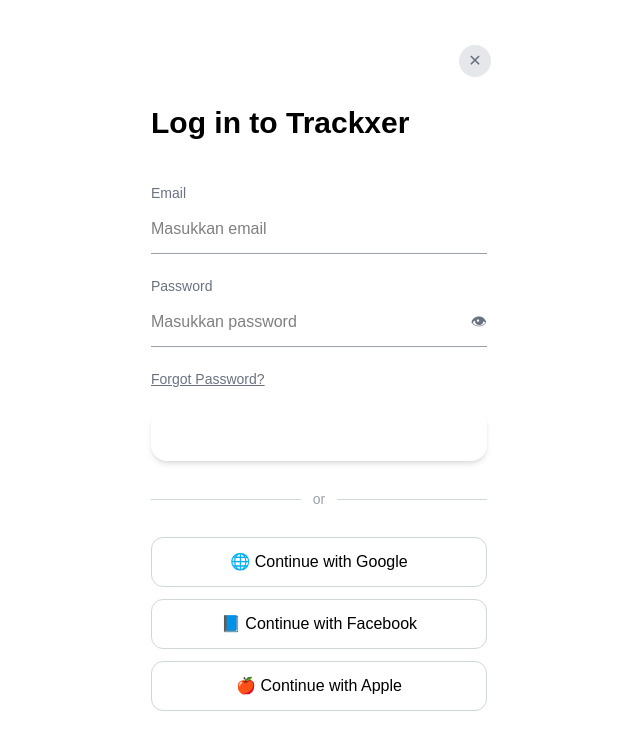
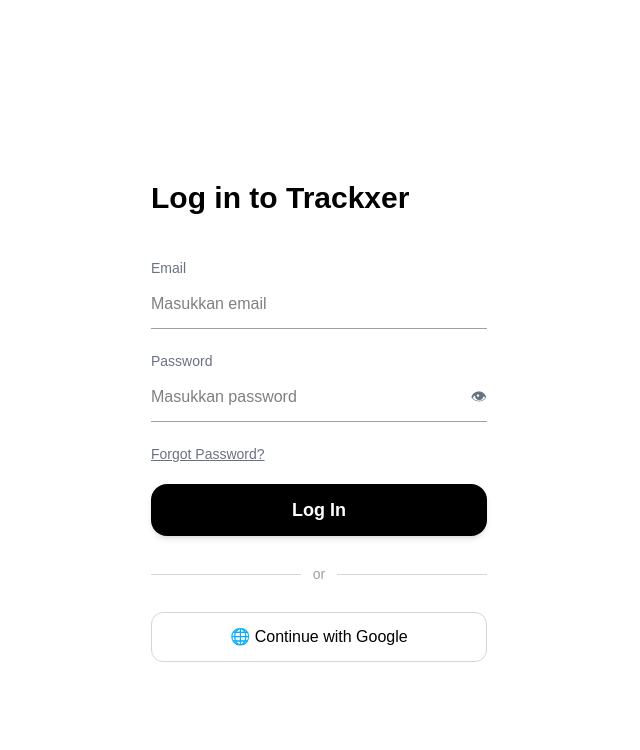
Before and after one commit to RamadhanRendi18/trackxer-frontend, a Next.js app: page /login in a window 1280 px wide. Shown: the top 750 px of the page, without its empty margins (321-961 px from the left). Built offline with nearby package versions, Linux system fonts and the light colour scheme.

Commit message:
membuat halaman login berelasi dengan backend

```diff
--- a/app/login/page.tsx
+++ b/app/login/page.tsx
@@ -1,14 +1,44 @@
+"use client";
+
+import { useState } from "react";
+import axios from "axios";
+
 export default function LoginPage() {
+
+    const [email, setEmail] = useState("");
+    const [password, setPassword] = useState("");
+
+    const handleLogin = async (e: React.FormEvent) => {
+        e.preventDefault();
+
+        try{
+
+            const response = await axios.post(
+                "http://localhost:3000/api/auth/login",
+                {
+                    email,
+                    password,
+                }
+            );
+
+            console.log(response.data);
+
+            alert("Login Berhasil");
+
+        } catch(error){
+            console.log(error);
+
+            alert("Login Gagal");
+        }
+
+    }
+
     return (
         <div className="min-h-screen bg-background flex items-center justify-center p-4">
 
             {/* Mobile Container */}
-            <div className="w-full max-w-sm bg-white rounded-[40px] p-6 relative min-h-[750px]">
+            <div className="w-full max-w-sm bg-white rounded-[40px] p-6 relative h-[600px] overflow-hidden">
 
-                {/* Close Button */}
-                <button className="absolute top-5 right-5 w-8 h-8 rounded-full bg-gray-200 text-gray-500 flex items-center justify-center">
-                    ✕
-                </button>
 
                 {/* Header */}
                 <div className="mt-14">
@@ -18,7 +48,7 @@
                 </div>
 
                 {/* Form */}
-                <form className="mt-10 space-y-5">
+                <form onSubmit={handleLogin} className="mt-10 space-y-5">
 
                     {/* Email */}
                     <div>
@@ -29,6 +59,8 @@
                         <input
                             type="email"
                             placeholder="Masukkan email"
+                            value={email}
+                            onChange={(e) => setEmail(e.target.value)}
                             className="w-full border-b border-gray-400 py-3 outline-none text-black"
                         />
                     </div>
@@ -43,6 +75,8 @@
                             <input
                                 type="password"
                                 placeholder="Masukkan password"
+                                value={password}
+                                onChange={(e) => setPassword(e.target.value)}
                                 className="w-full py-3 outline-none text-black"
                             />
 
@@ -66,7 +100,7 @@
                     {/* Login Button */}
                     <button
                         type="submit"
-                        className="w-full bg-accent text-white py-3 rounded-2xl font-semibold text-lg shadow-md active:scale-95 transition"
+                        className="w-full bg-black text-white py-3 rounded-2xl font-semibold text-lg shadow-md active:scale-95 transition"
                     >
                         Log In
                     </button>
@@ -92,20 +126,6 @@
                             🌐 Continue with Google
                         </button>
 
-                        <button
-                            type="button"
-                            className="w-full border border-gray-300 rounded-xl py-3 flex items-center justify-center gap-3 text-black"
-                        >
-                            📘 Continue with Facebook
-                        </button>
-
-                        <button
-                            type="button"
-                            className="w-full border border-gray-300 rounded-xl py-3 flex items-center justify-center gap-3 text-black"
-                        >
-                            🍎 Continue with Apple
-                        </button>
-
                     </div>
 
                 </form>
--- a/package.json
+++ b/package.json
@@ -3,12 +3,14 @@
   "version": "0.1.0",
   "private": true,
   "scripts": {
-    "dev": "next dev",
+    "dev": "next dev -p 3001",
     "build": "next build",
     "start": "next start",
     "lint": "eslint"
   },
   "dependencies": {
+    "axios": "^1.16.0",
+    "cors": "^2.8.6",
     "next": "16.2.4",
     "react": "19.2.4",
     "react-dom": "19.2.4"
```
Also changed, not shown: 2 other files (tests, documents, lock files or other folders).
